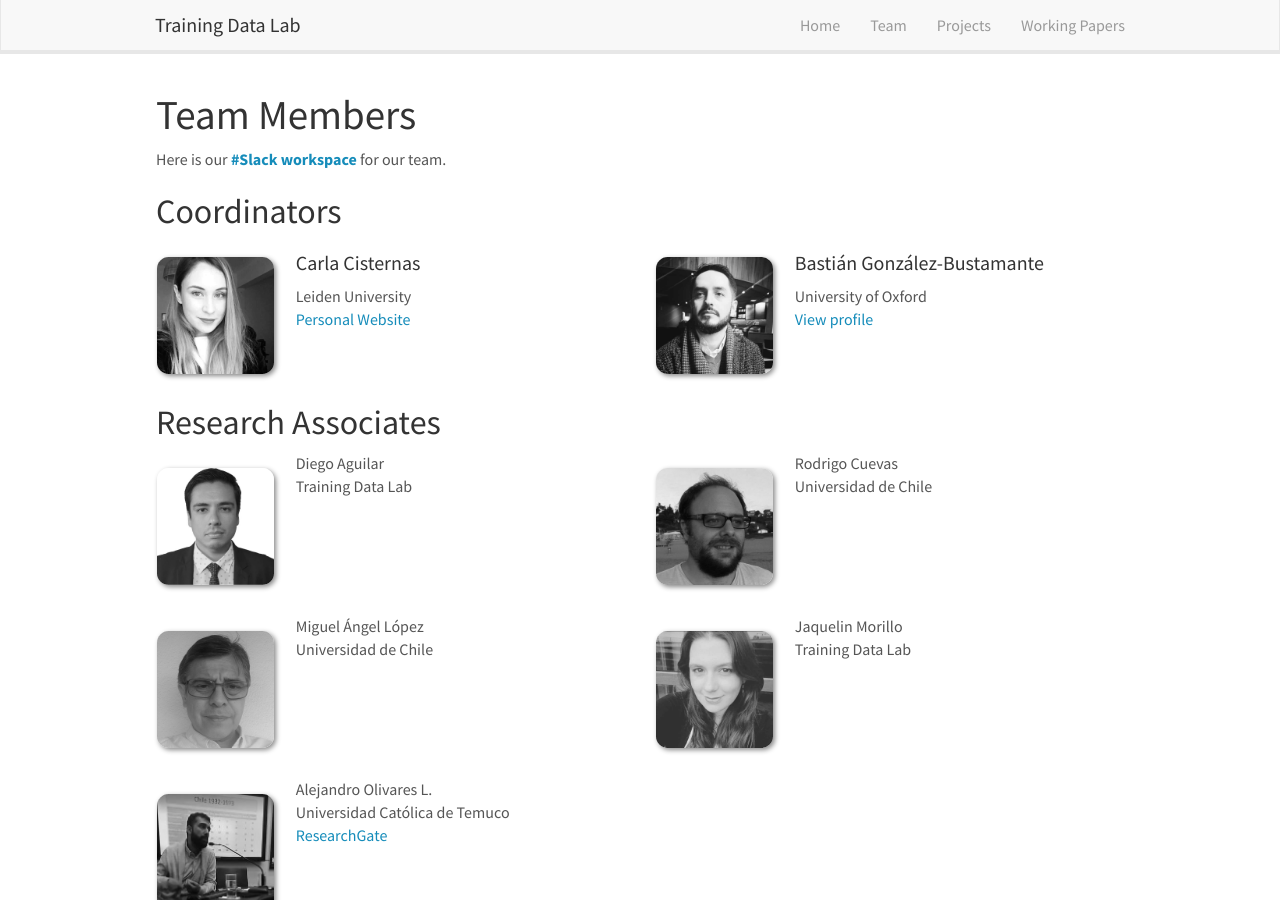
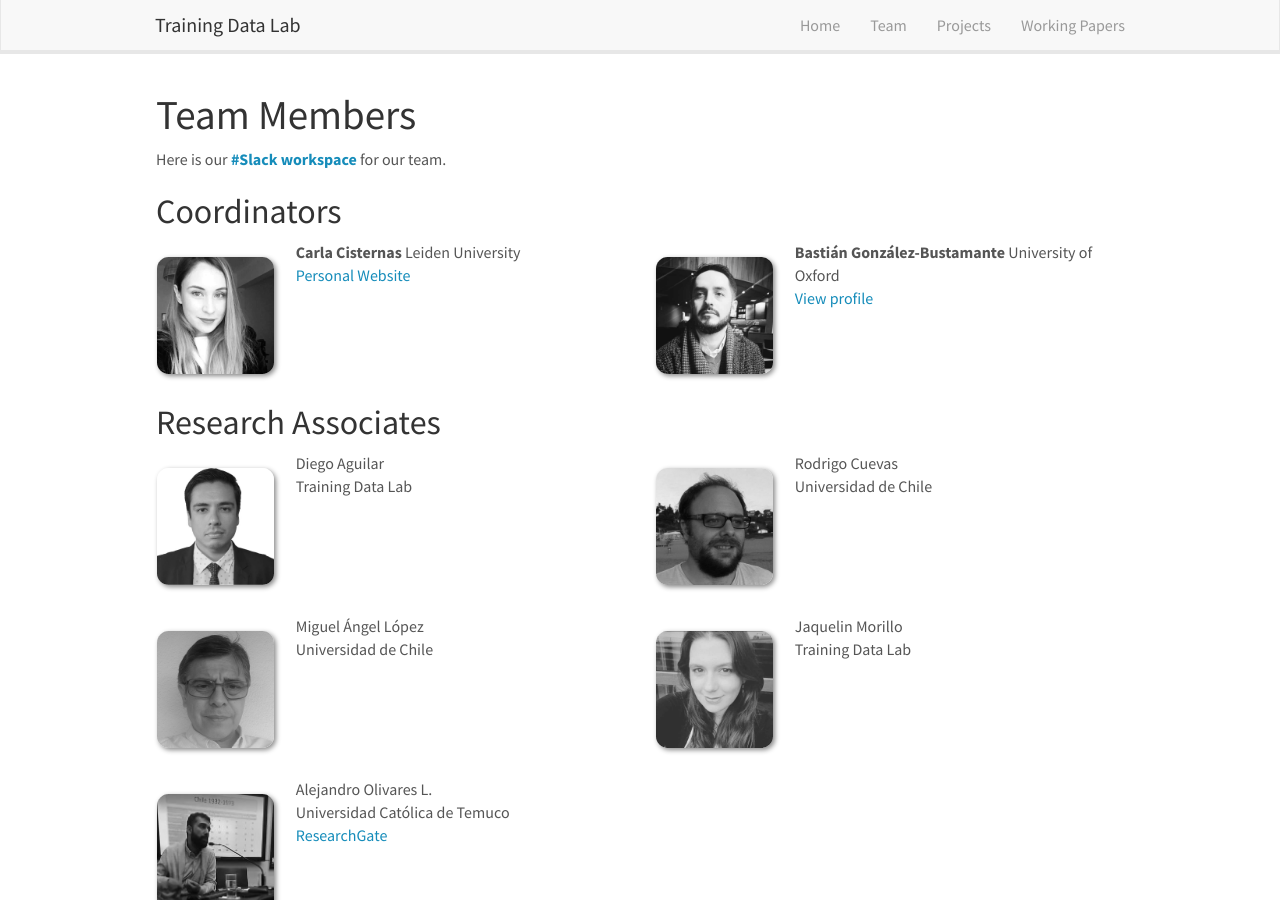
Before and after one commit to training-datalab/old-training-datalab.com, a Jekyll site: the page built from _pages/team.md, in a window 1280 px wide and 900 px high. Built offline with Jekyll 4.4.1, drawn with Linux system fonts in a browser that asks for light colours; nearby versions of some CDN libraries.

Commit message:
Update team.md

```diff
--- a/_pages/team.md
+++ b/_pages/team.md
@@ -24,7 +24,7 @@ Here is our <a href="https://training-datalab.slack.com" target="_blank"><strong
 
 <div class="col-sm-6 clearfix">
   <img src="{{ site.url }}{{ site.baseurl }}/images/team/{{ member.photo }}" class="img-responsive" width="25%" style="float: left" />
-  <h4>{{ member.name }}</h4>
+  <strong>{{ member.name }}</strong>
   {{ member.info }}<br>{{ member.website }}
 </div>
 
```
